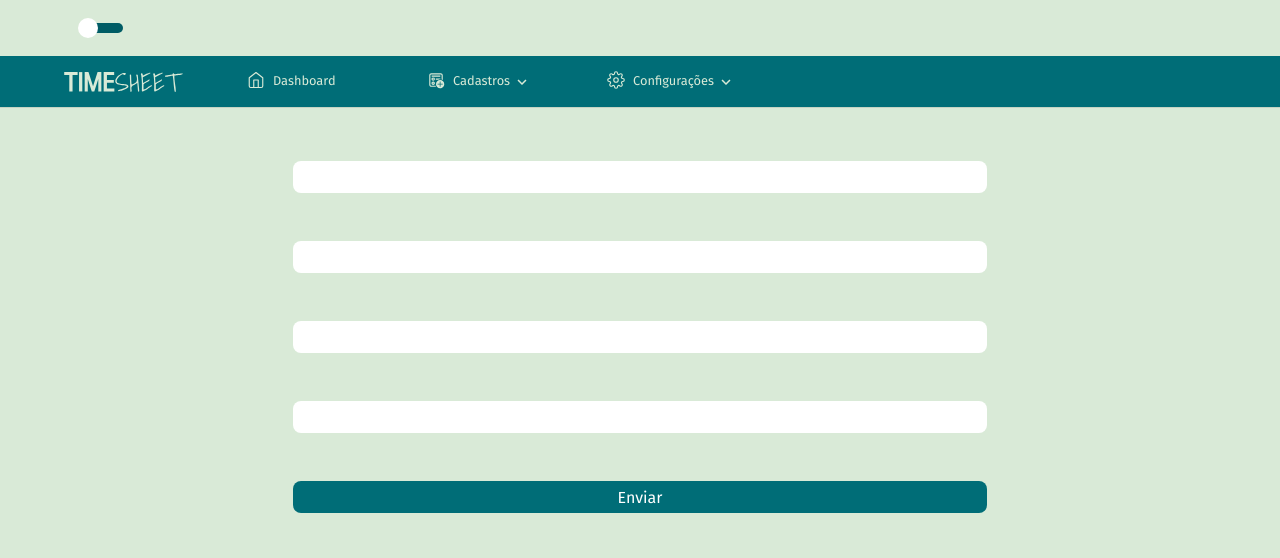
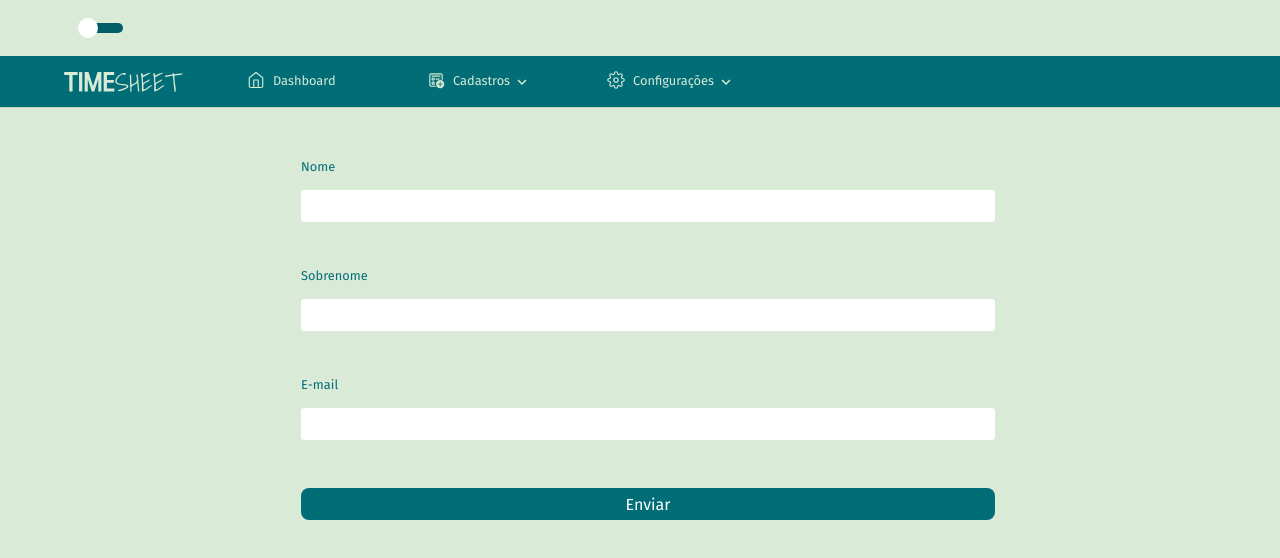
Before and after one commit to juniormartinxo/saros, a React (Create React App) app: page /usuarios in a window 1280 px wide. Shown: the top 558 px of the page. Built offline with nearby package versions, Linux system fonts and the light colour scheme.

Commit message:
Atualização dos arquivos da administração dos usuários

```diff
--- a/package.json
+++ b/package.json
@@ -45,7 +45,7 @@
     "react-scripts": "4.0.3",
     "react-switch": "^6.0.0",
     "styled-components": "5.3.1",
-    "typescript": "4.4.3",
+    "typescript": "4.4.4",
     "uuid": "8.3.2",
     "web-vitals": "2.1.0",
     "yup": "0.32.11"
--- a/src/Routes.tsx
+++ b/src/Routes.tsx
@@ -7,7 +7,7 @@ import { Curriculum } from './pages/Curriculum'
 import { Subjects } from './pages/Subjects'
 import { Teachers } from './pages/Teachers'
 import { Timesheets } from './pages/Timesheets'
-import { Users } from './pages/Users'
+import { UsersList } from './pages/Users'
 
 function Routes() {
   return (
@@ -15,7 +15,7 @@ function Routes() {
       <Switch>
         <Route path="/" exact component={Dashboard} />
         <Route path="/login" exact component={Login} />
-        <Route path="/usuarios" exact component={Users} />
+        <Route path="/usuarios" exact component={UsersList} />
         <Route path="/professores" exact component={Teachers} />
         <Route path="/turmas" exact component={Classes} />
         <Route path="/disciplinas" exact component={Subjects} />
--- a/src/pages/Users/index.tsx
+++ b/src/pages/Users/index.tsx
@@ -1 +1 @@
-export * from './users'
+export * from './users-list'
--- a/src/pages/Users/users.tsx
+++ b/src/pages/Users/users-insert.tsx
@@ -4,7 +4,7 @@ import * as yup from 'yup'
 import * as FormS from 'resources/styles/form.styled'
 import { Container } from 'components/Container'
 
-interface IFormInputs {
+type IFormInputs = {
   iptFirstName: string
   iptLastName: string
   iptEmail: string
@@ -20,7 +20,7 @@ const schema = yup
   })
   .required()
 
-function Users() {
+function UsersInsert() {
   const {
     register,
     handleSubmit,
@@ -35,23 +35,21 @@ function Users() {
     <Container>
       <FormS.Form onSubmit={handleSubmit(onSubmit)}>
         <FormS.Container>
+          <FormS.Label htmlFor="iptFirstName">Nome</FormS.Label>
           <FormS.Input {...register('iptFirstName')} />
           <FormS.Errors>{errors.iptFirstName?.message}</FormS.Errors>
         </FormS.Container>
 
         <FormS.Container>
+          <FormS.Label htmlFor="iptFirstName">Sobrenome</FormS.Label>
           <FormS.Input {...register('iptLastName')} />
           <FormS.Errors>{errors.iptLastName?.message}</FormS.Errors>
         </FormS.Container>
 
         <FormS.Container>
+          <FormS.Label htmlFor="iptFirstName">E-mail</FormS.Label>
           <FormS.Input {...register('iptEmail')} />
           <FormS.Errors>{errors.iptEmail?.message}</FormS.Errors>
-        </FormS.Container>
-
-        <FormS.Container>
-          <FormS.Input {...register('iptPassword')} />
-          <FormS.Errors>{errors.iptPassword?.message}</FormS.Errors>
         </FormS.Container>
 
         <FormS.Container>
@@ -62,4 +60,4 @@ function Users() {
   )
 }
 
-export { Users }
+export { UsersInsert }
--- /dev/null
+++ b/src/pages/Users/users-list.tsx
@@ -0,0 +1,63 @@
+import { useForm } from 'react-hook-form'
+import { yupResolver } from '@hookform/resolvers/yup'
+import * as yup from 'yup'
+import * as FormS from 'resources/styles/form.styled'
+import { Container } from 'components/Container'
+
+type IFormInputs = {
+  iptFirstName: string
+  iptLastName: string
+  iptEmail: string
+  iptPassword: string
+}
+
+const schema = yup
+  .object({
+    iptFirstName: yup.string().required('ops_1'),
+    iptLastName: yup.string().required('ops_2'),
+    iptEmail: yup.string().required('ops_3'),
+    iptPassword: yup.string().required('ops_4'),
+  })
+  .required()
+
+function UsersList() {
+  const {
+    register,
+    handleSubmit,
+    formState: { errors },
+  } = useForm<IFormInputs>({
+    resolver: yupResolver(schema),
+  })
+
+  const onSubmit = (data: IFormInputs) => console.log(data)
+
+  return (
+    <Container>
+      <FormS.Form onSubmit={handleSubmit(onSubmit)}>
+        <FormS.Container>
+          <FormS.Label htmlFor="iptFirstName">Nome</FormS.Label>
+          <FormS.Input {...register('iptFirstName')} />
+          <FormS.Errors>{errors.iptFirstName?.message}</FormS.Errors>
+        </FormS.Container>
+
+        <FormS.Container>
+          <FormS.Label htmlFor="iptFirstName">Sobrenome</FormS.Label>
+          <FormS.Input {...register('iptLastName')} />
+          <FormS.Errors>{errors.iptLastName?.message}</FormS.Errors>
+        </FormS.Container>
+
+        <FormS.Container>
+          <FormS.Label htmlFor="iptFirstName">E-mail</FormS.Label>
+          <FormS.Input {...register('iptEmail')} />
+          <FormS.Errors>{errors.iptEmail?.message}</FormS.Errors>
+        </FormS.Container>
+
+        <FormS.Container>
+          <FormS.Button type="submit">Enviar</FormS.Button>
+        </FormS.Container>
+      </FormS.Form>
+    </Container>
+  )
+}
+
+export { UsersList }
--- a/src/resources/styles/form.styled.ts
+++ b/src/resources/styles/form.styled.ts
@@ -15,7 +15,7 @@ const Form = styled.form`
 const Input = styled.input`
   width: 100%;
   height: 2rem;
-  border-radius: 0.5rem;
+  border-radius: 0.2rem;
   border: none;
   padding: 0.5rem;
   margin: 0.5rem;
@@ -29,7 +29,7 @@ const Input = styled.input`
 const Container = styled.div`
   display: flex;
   flex-direction: column;
-  align-items: center;
+  align-items: flex-start;
   justify-content: center;
   width: 100%;
   height: 100%;
@@ -56,4 +56,10 @@ const Button = styled.button`
   cursor: pointer;
 `
 
-export { Container, Form, Input, Errors, Button }
+const Label = styled.label`
+  font-size: 0.8rem;
+  margin: 0.5rem;
+  text-align: justify;
+`
+
+export { Container, Form, Input, Errors, Button, Label }
```
Also changed, not shown: src/pages/Users/users-edit.tsx (added, +63 -0 lines), 1 other file (tests, documents, lock files or other folders).
